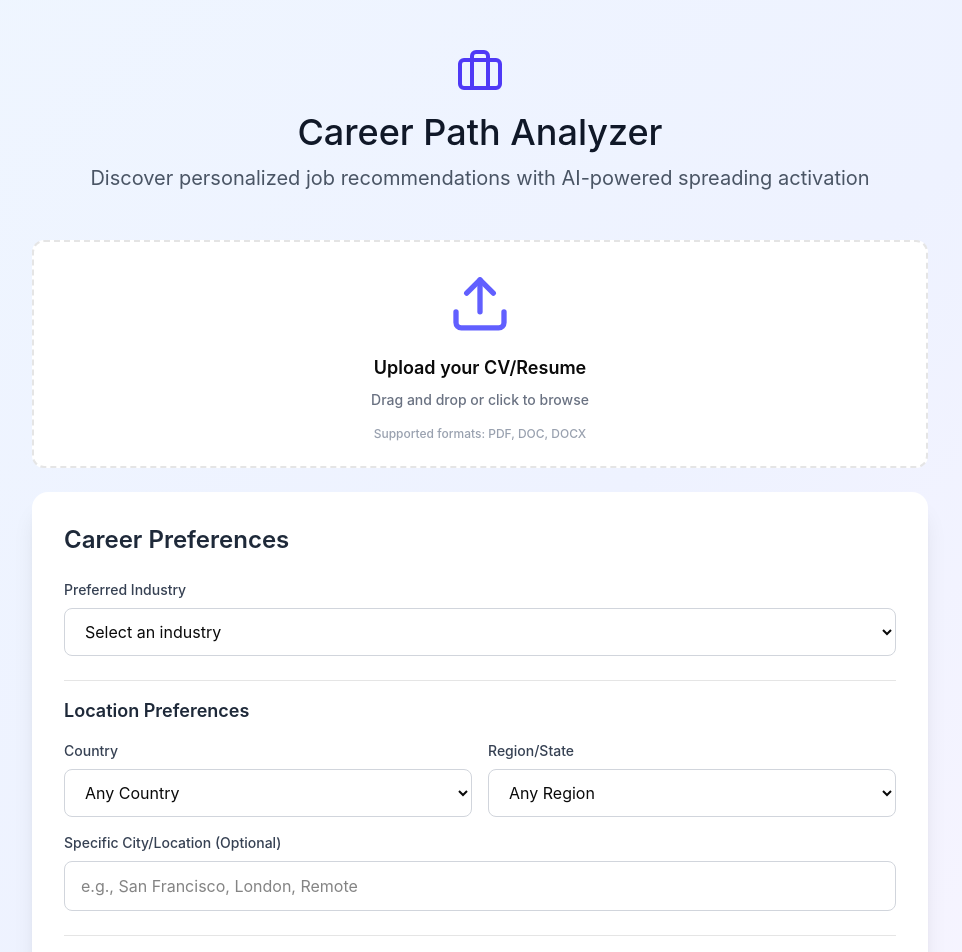
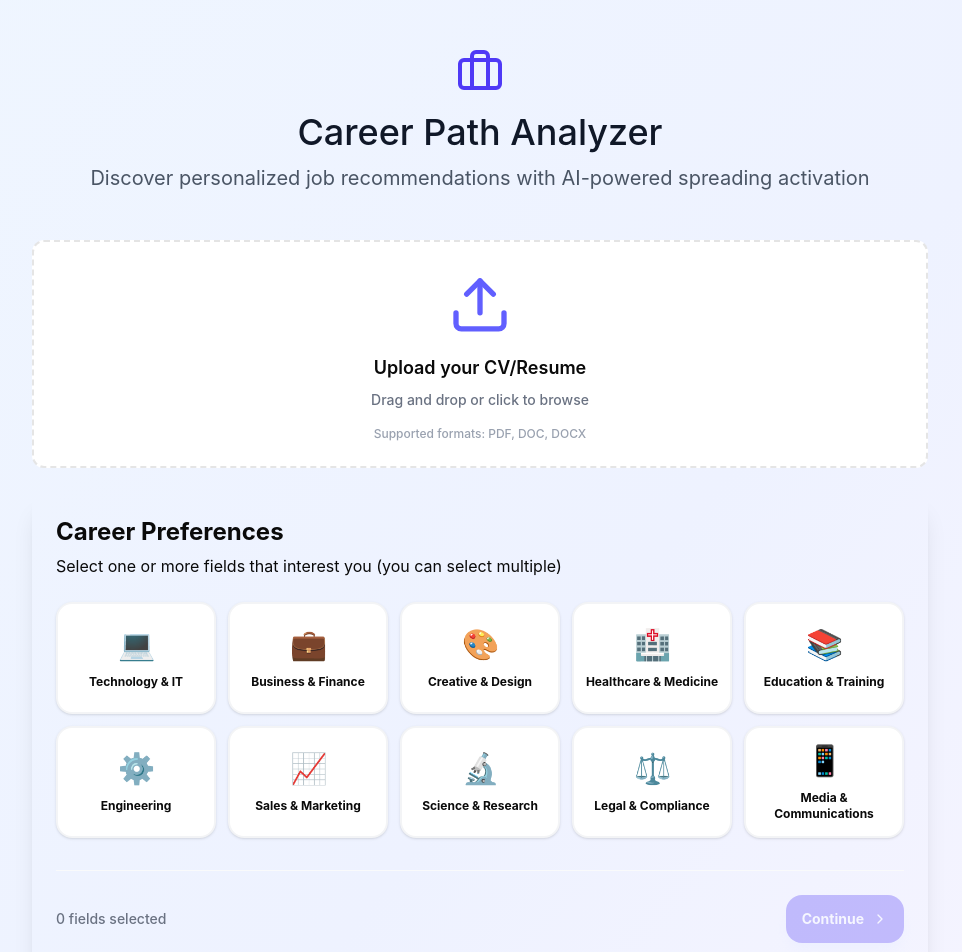
Before and after one commit to AloyBoy-hub/Discover-Your-Career, a React (Vite) app in the folder frontend/: page / in a window 1280 px wide. Shown: the top 952 px of the page, without its empty margins (160-1122 px from the left). Built offline with nearby package versions, Linux system fonts and the light colour scheme.

Commit message:
Update UploadPage.tsx

```diff
--- a/frontend/src/app/pages/UploadPage.tsx
+++ b/frontend/src/app/pages/UploadPage.tsx
@@ -4,8 +4,10 @@ import { motion } from 'motion/react';
 import { Upload, FileText, Briefcase, ChevronRight, CheckCircle2 } from 'lucide-react';
 import { Button } from '@/app/components/ui/button';
 import { Textarea } from '@/app/components/ui/textarea';
-import { Card, CardContent } from '@/app/components/ui/card';
+import { Card, CardContent, CardHeader, CardTitle, CardDescription } from '@/app/components/ui/card';
 import { Label } from '@/app/components/ui/label';
+import { Badge } from '@/app/components/ui/badge';
+
 
 export function UploadPage() {
   const navigate = useNavigate();
@@ -29,43 +31,16 @@ export function UploadPage() {
       : [...array, item];
   };
   const handleAnalyze = async () => {
-    if (!file) {
-      alert("Please upload a file first.");
-      return;
-    }
+    setLoading(true);
+    // Simulate processing
+    await new Promise(resolve => setTimeout(resolve, 1500));
 
-    setLoading(true);
-
-    try {
-      const formData = new FormData();
-      formData.append('file', file);
-
-      // Call Backend to parse the CV
-      const response = await fetch('http://localhost:8000/parse_cv', {
-        method: 'POST',
-        body: formData,
-      });
-
-      if (!response.ok) {
-        alert("Failed to parse resume");
-        setLoading(false);
-        return;
-      }
-
-      const data = await response.json();
-
-      // Store extracted text in sessionStorage
-      sessionStorage.setItem('resume_text', data.text);
+    // Store data in sessionStorage for the results page
+    sessionStorage.setItem('cvData', cvText);
     sessionStorage.setItem('preferences', JSON.stringify(preferences));
 
     setLoading(false);
     navigate('/survey');
-
-    } catch (error) {
-      console.error("Error parsing resume:", error);
-      alert("Failed to connect to backend. Make sure the server is running.");
-      setLoading(false);
-    }
   };
 
   const handleFileUpload = (uploadedFile: File) => {
@@ -93,32 +68,10 @@ export function UploadPage() {
             <FileUpload onFileUpload={handleFileUpload} />
           </div>
 
-          {/* Career Preferences Form */}
-          <div className="bg-white rounded-2xl shadow-xl p-8">
-            <h2 className="text-2xl font-semibold text-gray-800 mb-6">Career Preferences</h2>
-
-            <div className="space-y-4">
-              {/* Basic Filters */}
-              <div>
-                <label className="block text-sm font-medium text-gray-700 mb-2">
-                  Preferred Industry
-                </label>
-                <select
-                  className="w-full px-4 py-3 border border-gray-300 rounded-lg focus:ring-2 focus:ring-indigo-500 focus:border-transparent bg-white"
-                  value={preferences.industry}
-                  onChange={(e: ChangeEvent<HTMLSelectElement>) => setPreferences({ ...preferences, industry: e.target.value })}
-                >
-                  <option value="">Select an industry</option>
-                  <option value="technology">Technology</option>
-                  <option value="finance">Finance</option>
-                  <option value="healthcare">Healthcare</option>
-                  <option value="marketing">Marketing</option>
-                  <option value="education">Education</option>
-                  <option value="consulting">Consulting</option>
-                  <option value="retail">Retail</option>
-                  <option value="manufacturing">Manufacturing</option>
-                </select>
-              </div>
+          <CareerPreferences onSubmit={(selectedFields) => {
+            setPreferences({ ...preferences, industry: selectedFields.join(', ') });
+            handleAnalyze();
+          }} />
 
           {/* Location Filters Section */}
           <div className="border-t pt-4 mt-6">
@@ -280,8 +233,100 @@ export function UploadPage() {
         </button>
       </div>
     </div>
+  );
+}
+
+const CAREER_FIELDS = [
+  { id: 'tech', label: 'Technology & IT', icon: '💻' },
+  { id: 'business', label: 'Business & Finance', icon: '💼' },
+  { id: 'creative', label: 'Creative & Design', icon: '🎨' },
+  { id: 'healthcare', label: 'Healthcare & Medicine', icon: '🏥' },
+  { id: 'education', label: 'Education & Training', icon: '📚' },
+  { id: 'engineering', label: 'Engineering', icon: '⚙️' },
+  { id: 'sales', label: 'Sales & Marketing', icon: '📈' },
+  { id: 'science', label: 'Science & Research', icon: '🔬' },
+  { id: 'legal', label: 'Legal & Compliance', icon: '⚖️' },
+  { id: 'media', label: 'Media & Communications', icon: '📱' },
+];
+
+interface CareerPreferencesProps {
+  onSubmit: (preferences: string[]) => void;
+}
+
+export function CareerPreferences({ onSubmit }: CareerPreferencesProps) {
+  const [selected, setSelected] = useState<string[]>([]);
+
+  const toggleSelection = (id: string) => {
+    setSelected(prev =>
+      prev.includes(id)
+        ? prev.filter(item => item !== id)
+        : [...prev, id]
+    );
+  };
+
+  const handleSubmit = () => {
+    if (selected.length > 0) {
+      onSubmit(selected);
+    }
+  };
+
+  return (
+    <motion.div
+      initial={{ opacity: 0, y: 20 }}
+      animate={{ opacity: 1, y: 0 }}
+      transition={{ duration: 0.5, delay: 0.2 }}
+    >
+      <Card className="shadow-xl border-none">
+        <CardHeader>
+          <CardTitle className="text-2xl font-bold">Career Preferences</CardTitle>
+          <CardDescription className="text-md">
+            Select one or more fields that interest you (you can select multiple)
+          </CardDescription>
+        </CardHeader>
+        <CardContent>
+          <div className="grid grid-cols-2 md:grid-cols-3 lg:grid-cols-5 gap-3 mb-8">
+            {CAREER_FIELDS.map((field, index) => (
+              <motion.div
+                key={field.id}
+                initial={{ opacity: 0, scale: 0.8 }}
+                animate={{ opacity: 1, scale: 1 }}
+                transition={{ duration: 0.3, delay: index * 0.05 }}
+              >
+                <div
+                  className={`
+                    w-full h-28 flex flex-col items-center justify-center gap-3 cursor-pointer rounded-2xl border-2
+                    transition-all duration-300 hover:scale-105 active:scale-95
+                    ${selected.includes(field.id)
+                      ? 'bg-gradient-to-br from-indigo-500 to-purple-600 text-white border-transparent shadow-lg shadow-indigo-200'
+                      : 'border-gray-100 hover:border-indigo-300 bg-white shadow-sm'
+                    }
+                  `}
+                  onClick={() => toggleSelection(field.id)}
+                >
+                  <span className="text-3xl">{field.icon}</span>
+                  <span className="text-xs font-bold text-center px-2">{field.label}</span>
                 </div>
+              </motion.div>
+            ))}
           </div>
+
+          <div className="flex items-center justify-between pt-6 border-t border-gray-50">
+            <p className="text-sm font-medium text-gray-500">
+              {selected.length} field{selected.length !== 1 ? 's' : ''} selected
+            </p>
+            <Button
+              onClick={handleSubmit}
+              disabled={selected.length === 0}
+              size="lg"
+              className="bg-indigo-600 hover:bg-indigo-700 text-white font-bold px-8 py-6 rounded-2xl shadow-lg shadow-indigo-100 gap-2 transition-all disabled:opacity-30"
+            >
+              Continue
+              <ChevronRight className="w-5 h-5" />
+            </Button>
+          </div>
+        </CardContent>
+      </Card>
+    </motion.div>
   );
 }
 
@@ -349,7 +394,7 @@ function FileUpload({ onFileUpload }: FileUploadProps) {
             onDragLeave={handleDrag}
             onDragOver={handleDrag}
             onDrop={handleDrop}
-            onSubmit={(e: React.FormEvent) => e.preventDefault()}
+            onSubmit={(e) => e.preventDefault()}
           >
             <input
               type="file"
```
Lines whose indentation alone changed are shown as unchanged.
